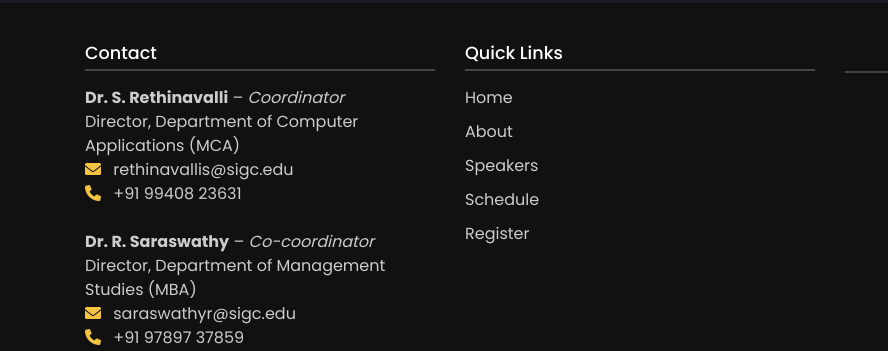
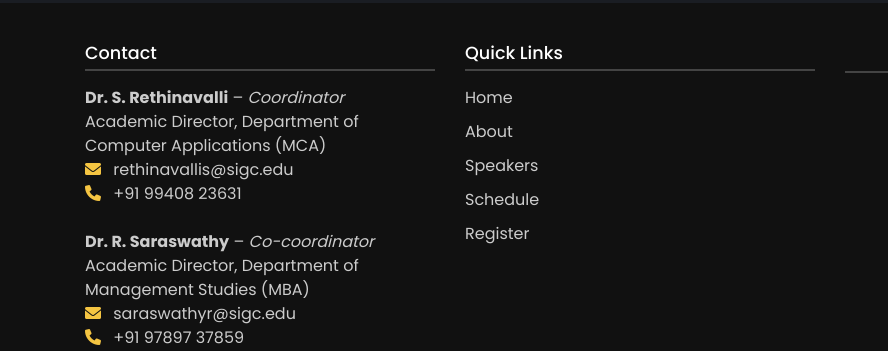
Before and after one commit to mcasigc/Vaani-2025, a plain HTML site: page index.html in a window 1280 px wide. Shown: the part 8019-8370 px from the top of the page, 0-888 px from the left. Drawn offline with nearby package versions, Linux system fonts and the light colour scheme.

Commit message:
Update index.html

```diff
--- a/index.html
+++ b/index.html
@@ -568,14 +568,14 @@
 
   <li>
     <strong>Dr. S. Rethinavalli</strong> – <em>Coordinator</em><br />
-    <span>Director, Department of Computer Applications (MCA)</span><br />
+    <span>Academic Director, Department of Computer Applications (MCA)</span><br />
     <i class="fas fa-envelope"></i> rethinavallis@sigc.edu<br />
     <i class="fas fa-phone"></i> +91 99408 23631
   </li>
 
   <li class="mt-4">
     <strong>Dr. R. Saraswathy</strong> – <em>Co-coordinator</em><br />
-    <span>Director, Department of Management Studies (MBA)</span><br />
+    <span>Academic Director, Department of Management Studies (MBA)</span><br />
     <i class="fas fa-envelope"></i> saraswathyr@sigc.edu<br />
     <i class="fas fa-phone"></i> +91 97897 37859
   </li>
```
